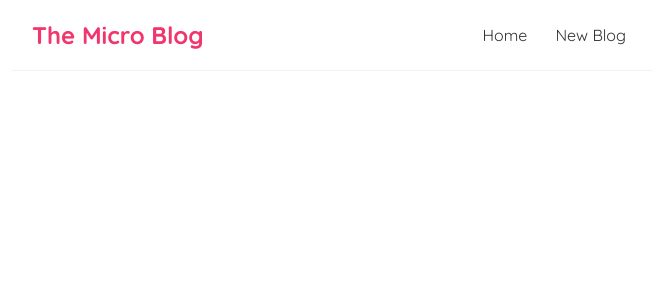
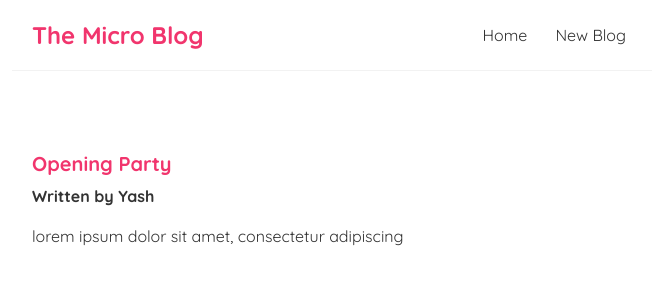
Before and after one commit to EngKhallo/micro-blog, a React (Create React App) app: page /blogs/1 in a window 1280 px wide. Shown: the top 300 px of the page, without its empty margins (308-964 px from the left). Built offline with nearby package versions, Linux system fonts and the light colour scheme; data requests are answered from the project's data file.

Commit message:
Blog Details : routing

```diff
--- a/src/App.jsx
+++ b/src/App.jsx
@@ -3,6 +3,7 @@
 import Navbar from "./Components/Navbar";
 import Navigation from "./Components/Navigation";
 import Create from "./Pages/Create";
+import BlogDetails from "./Pages/BlogDetails";
 
 function App() {
   return (
@@ -13,6 +14,7 @@
           <Routes>
             <Route path="/" element={<Home />} />
             <Route path="/create" element={<Create />} />
+            <Route path="/blogs/:id" element={<BlogDetails />} />
           </Routes>
 
         </div>
--- a/src/Components/BlogList.jsx
+++ b/src/Components/BlogList.jsx
@@ -1,14 +1,16 @@
-const BlogList = ({blogs, title, handleDelete}) => {
+import { Link } from "react-router-dom";
 
+const BlogList = ({ blogs, title, handleDelete }) => {
   return (
     <div className="blog-list">
       <h2>{title}</h2>
       {blogs.map((blog) => (
         <div className="blog-preview" key={blog.id}>
-          <h2>{blog.title}</h2>
-          <p>Written by {blog.author}</p>
-          <p>{blog.body}</p>
-          <button className="btn-del" onClick={() => handleDelete(blog.id)}>Delete Blog</button>
+          <Link to={`/blogs/${blog.id}`}>
+            <h2>{blog.title}</h2>
+            <p>Written by {blog.author}</p>
+            {/* <button className="btn-del" onClick={() => handleDelete(blog.id)}>Delete Blog</button> */}
+          </Link>
         </div>
       ))}
     </div>
--- /dev/null
+++ b/src/Pages/BlogDetails.jsx
@@ -0,0 +1,24 @@
+import { useParams } from "react-router-dom";
+import useFetch from "../Hooks/useFetch";
+
+const BlogDetails = () => {
+const { id } = useParams();
+const {blogs, error, isPending} = useFetch("http://localhost:8000/blogs/" + id)
+
+    return (
+        <div className="blog-details">
+            {isPending && <div>Loading....</div> }
+            {error && <div>{error}</div> }
+            {/* <h2>Blog Details - {id}</h2> */}
+            {blogs && (
+                <article>
+                    <h2>{blogs.title}</h2>
+                    <h4>Written by {blogs.author}</h4>
+                    <div>{blogs.body}</div>
+                </article>
+            )}
+        </div>
+     );
+}
+
+export default BlogDetails;
--- a/src/index.css
+++ b/src/index.css
@@ -79,3 +79,28 @@
   border: none;
   border-radius: 5px;
 }
+
+.blog-preview a{
+  text-decoration: none;
+}
+
+
+/* Blog Details Page */
+.blog-details h2{
+  font-size: 20px;
+  color: #f1356d;
+  margin-bottom: 10px;
+}
+
+.blog-details div{
+  margin: 20px 0;
+}
+
+.blog-details button{
+  background: #f1356d;
+  color: white;
+  border: 0;
+  padding: 8px;
+  border-radius: 8px;
+  cursor: pointer;
+}
```
